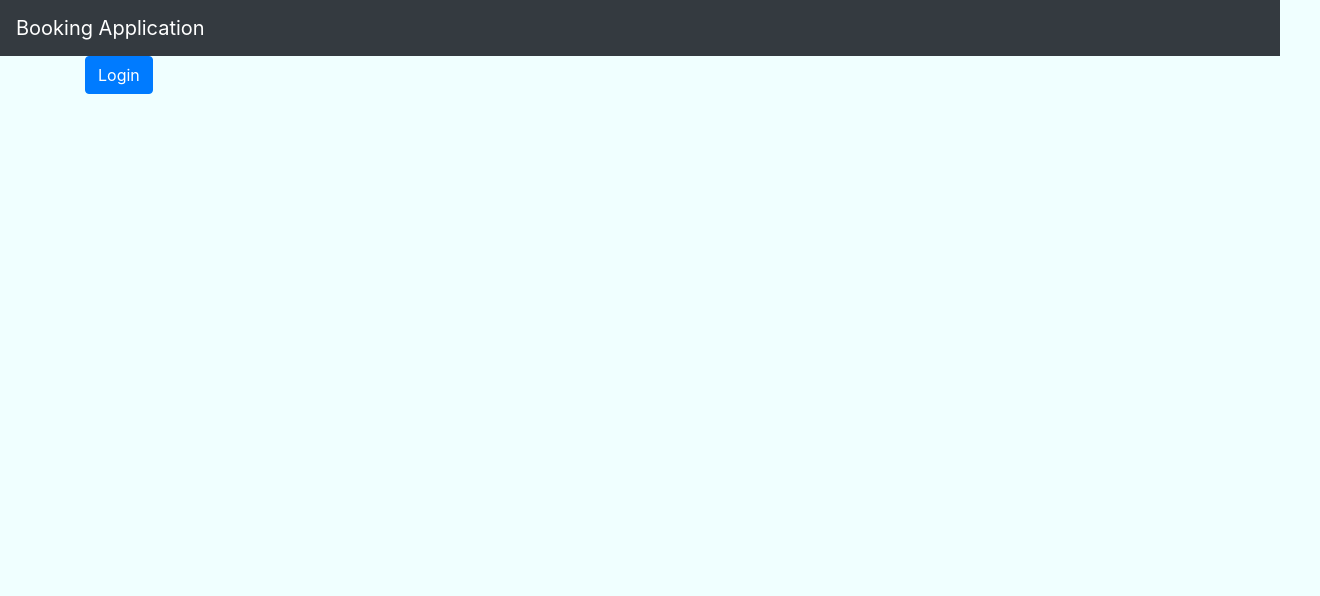
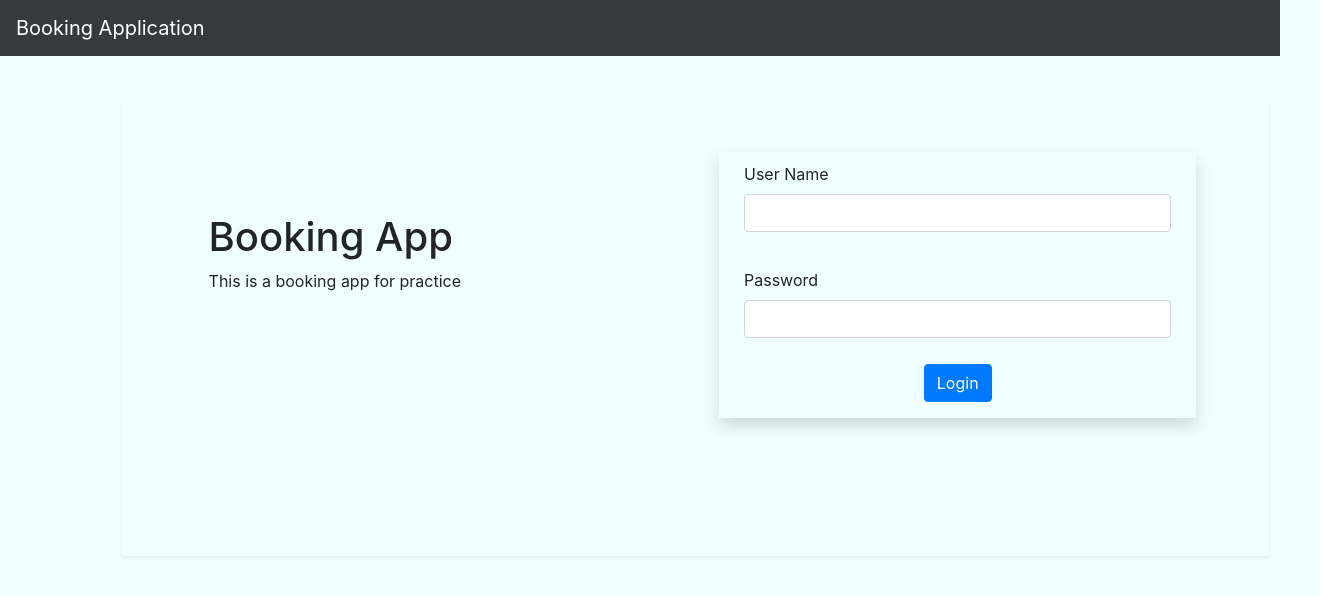
Before and after one commit to iamKarthikRam/angular-bookingApp, an Angular app: page / in a window 1280 px wide. Shown: the top 596 px of the page, 1320 px wide, since content can reach past the window. Built offline with nearby package versions, Linux system fonts and the light colour scheme.

Commit message:
2 files modified

```diff
--- a/src/app/initial-load-page/initial-load-page.component.html
+++ b/src/app/initial-load-page/initial-load-page.component.html
@@ -1,11 +1,27 @@
 <div class="container">
-  <div class="row">
-    <div class="col-xs-5 col-md-5 flex-grow-1">
-
-    </div>
-    <div class="col-xs-5 col-md-5 flex-grow-1">
-
+  <div class="row default-fullPage justify-content-center">
+    <div class="col-xs-11 col-md-11 shadow-sm mt-5">
+      <div class="row  justify-content-center align-items-center">
+        <div class="col-xs-5 col-md-5">
+          <h1>Booking App</h1>
+          <p>This is a booking app for practice</p>
+        </div>
+        <div class="col-xs-5 col-md-5 shadow mt-5 ml-5">
+          <form class="align-items-center justify-content-center">
+            <div class="form-group default-mar-pad">
+              <label for="username">User Name</label>
+              <input class="form-control" type="text" id="username">
+            </div>
+            <div class="form-group default-mar-pad">
+              <label for="password">Password</label>
+              <input class ="form-control" type="password" id="password">
+            </div>
+            <div class="default-mar text-center">
+              <button class = "btn btn-primary" routerLink="/login">Login</button>
+            </div>
+          </form>
+        </div>
+      </div>
     </div>
   </div>
-  <button class = "btn btn-primary" routerLink="/login">Login</button>
 </div>
--- a/src/styles.css
+++ b/src/styles.css
@@ -3,3 +3,16 @@
 .backgroundCol {
   background-color: azure;
 }
+
+.default-mar-pad {
+  padding : 10px;
+}
+
+.default-fullPage {
+  height: 500px;
+  width: 1250px;
+}
+
+.default-mar {
+  margin:10px 10px;
+}
```
